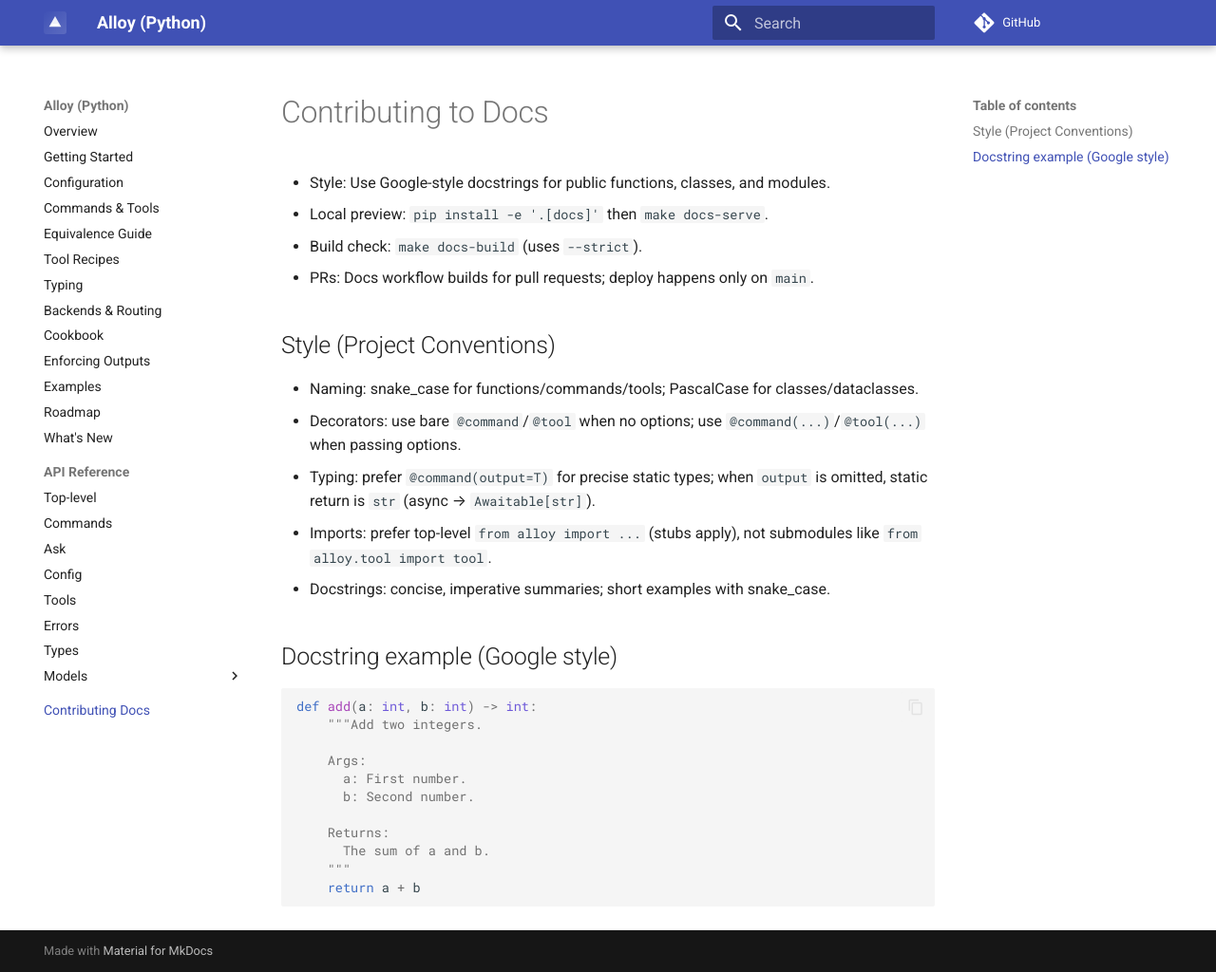
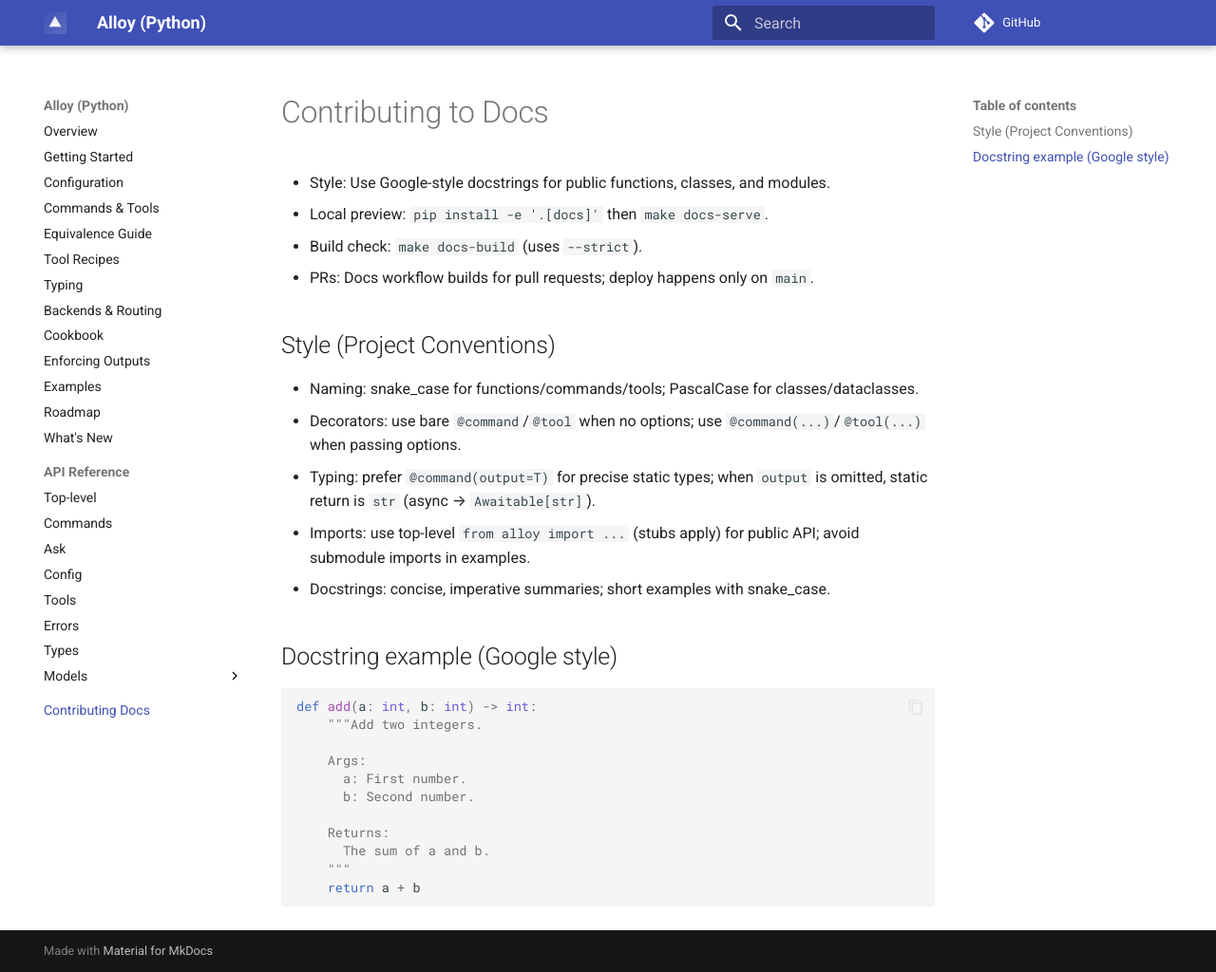
Before and after one commit to lydakis/alloy, an MkDocs documentation site: the page built from docs/contributing-docs.md, in a window 1280 px wide and 1024 px high. Shown: the whole window at 95% size. Built offline with MkDocs 1.6.1 and Material for MkDocs 9.7.7, drawn with Linux system fonts in a browser that asks for light colours; comment, search, counter and statistics services are not loaded.

Commit message:
tooling(pre-commit): enforce top-level alloy imports in code + docs; fix docs wording; add Anthropic DBC integ test; align unit DBC test with get_backend monkeypatch pattern

```diff
--- a/docs/contributing-docs.md
+++ b/docs/contributing-docs.md
@@ -10,7 +10,7 @@
 - Naming: snake_case for functions/commands/tools; PascalCase for classes/dataclasses.
 - Decorators: use bare `@command`/`@tool` when no options; use `@command(...)`/`@tool(...)` when passing options.
 - Typing: prefer `@command(output=T)` for precise static types; when `output` is omitted, static return is `str` (async → `Awaitable[str]`).
-- Imports: prefer top-level `from alloy import ...` (stubs apply), not submodules like `from alloy.tool import tool`.
+- Imports: use top-level `from alloy import ...` (stubs apply) for public API; avoid submodule imports in examples.
 - Docstrings: concise, imperative summaries; short examples with snake_case.
 
 ## Docstring example (Google style)
```
Also changed, not shown: .pre-commit-config.yaml (+10 -9 lines).
